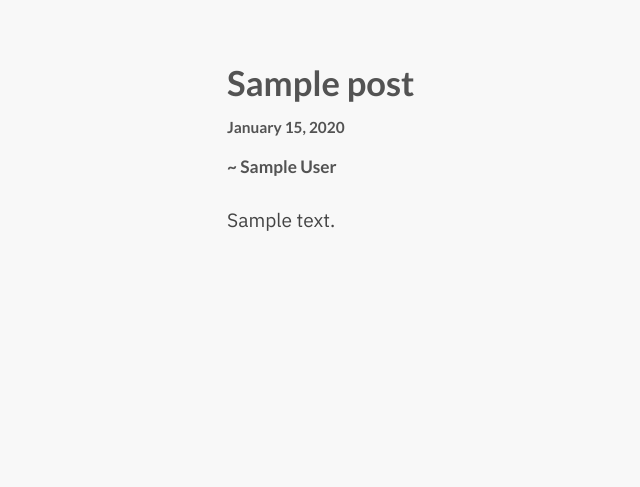
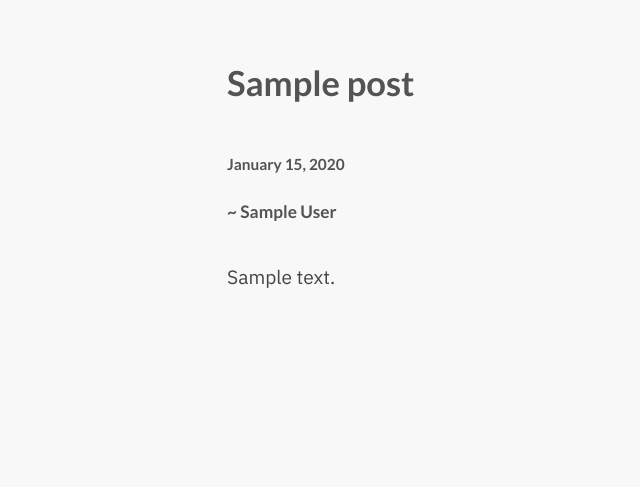
Before and after one commit to Misnad/Ilahiya, a Flask app: page /reader?post=1 in a window 1280 px wide. Shown: the top 487 px of the page, without its empty margins (61-701 px from the left). Run offline with Flask 3, Linux system fonts and the light colour scheme; tables that the repository leaves empty hold one stand-in row (values such as "Sample post"); parts of the project's set-up code (start-up, migrations or seed data) failed here and were passed over.

Commit message:
writer 2

```diff
--- a/shit/static/css/reader.css
+++ b/shit/static/css/reader.css
@@ -19,11 +19,3 @@
 #main_container {
     min-height: 90%;
 }
-
-h6 {
-    padding: 0.3em 0;
-}
-
-h5 {
-    padding: 0.3em 0 1.3em 0;
-}
--- a/shit/templates/reader.html
+++ b/shit/templates/reader.html
@@ -50,9 +50,9 @@
                         </label>
                     </div>
                     {% block body %}
-                        <h1>{{ post.title }}</h1>
+                        <h1>{{ post.title }}</h1><br>
                         <h6>{{ post.date.strftime("%B %d, %Y") }}</h6>
-                        <h5>~ {{ author }}</h5>
+                        <h5>~ {{ author }}</h5><br>
                         {% for para in content %}
                         {{para}}<br>
                         {% endfor %}
```
